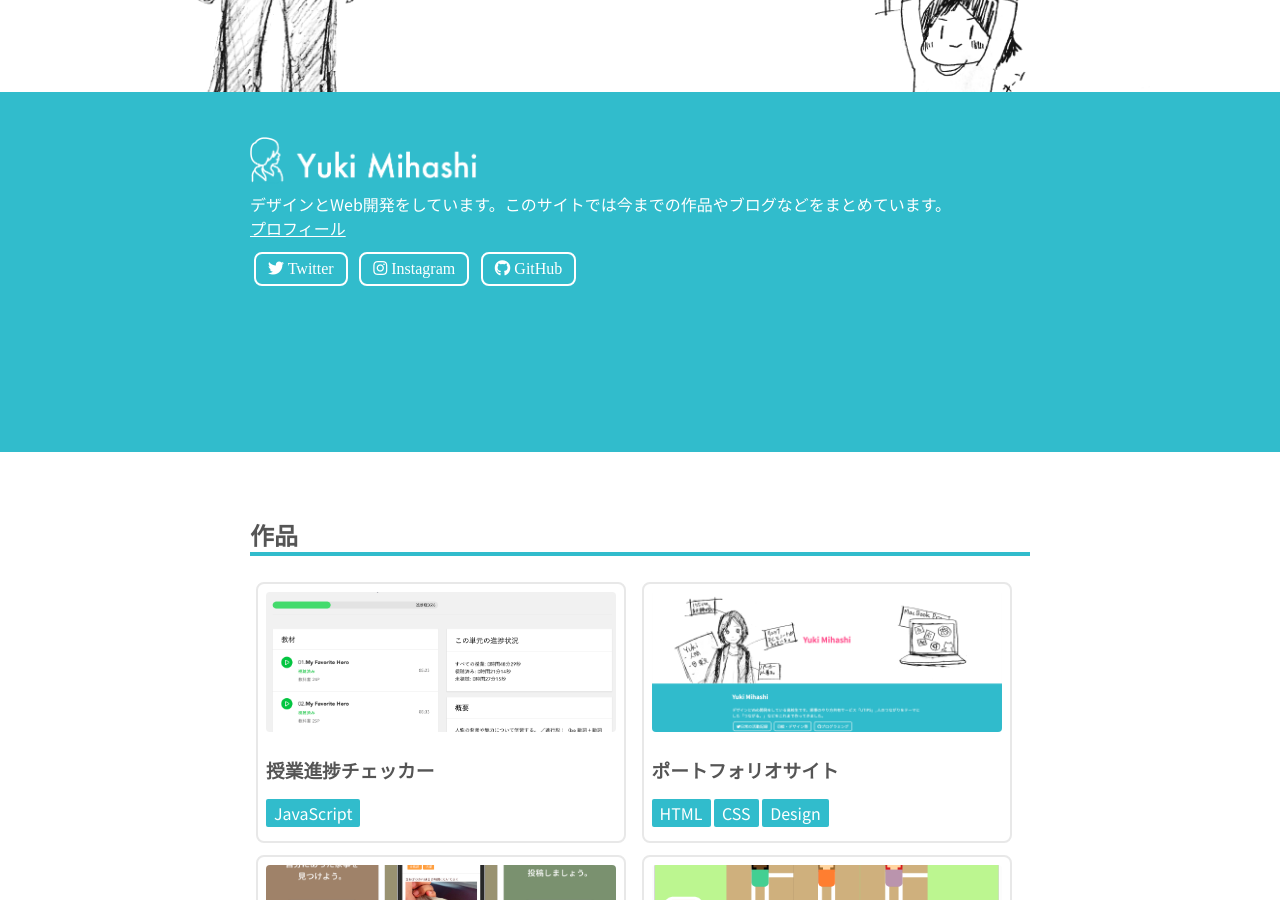
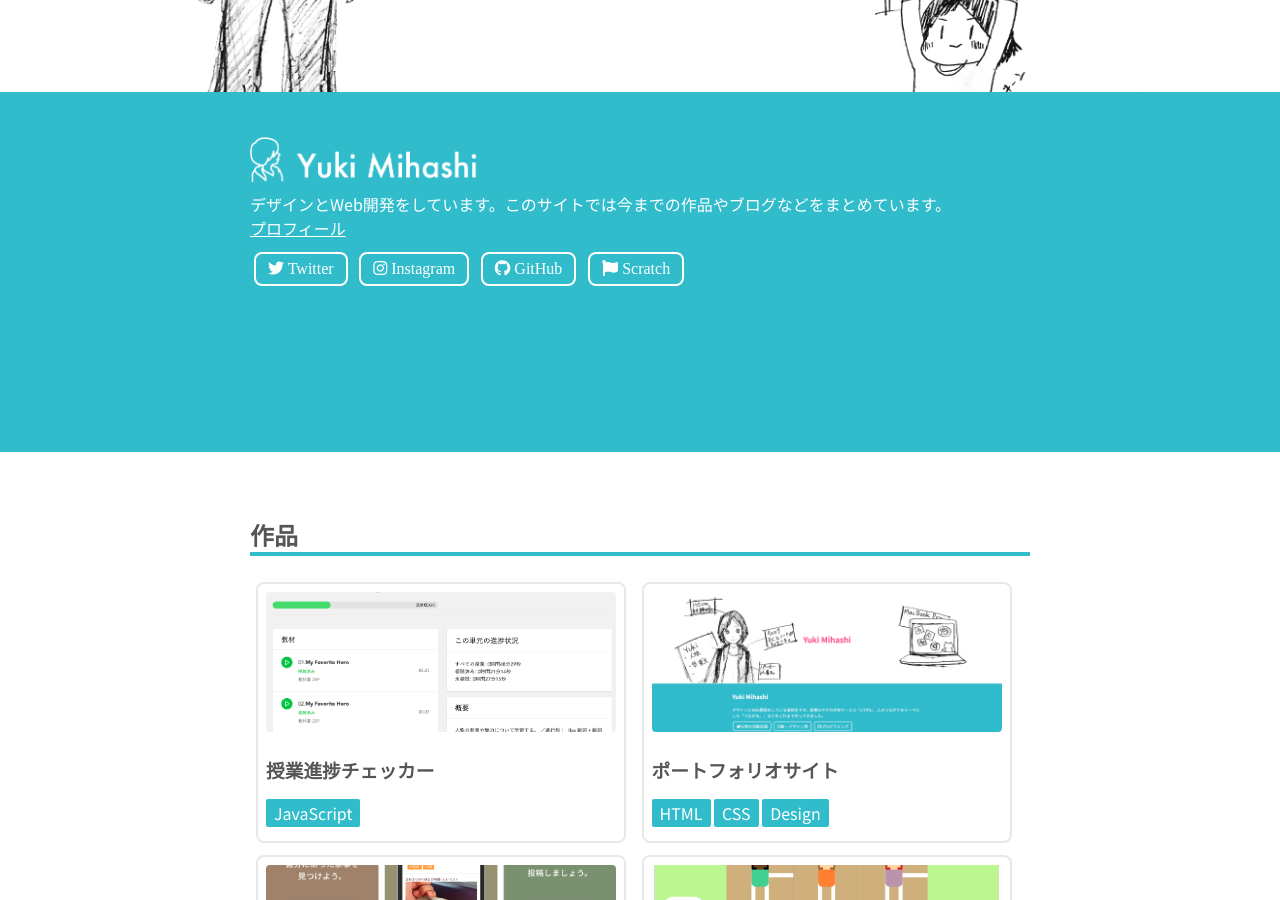
Before and after one commit to madoreenu/yuki384.github.io, a Jekyll site: the page built from index.md, in a window 1280 px wide and 900 px high, scrolled down 448 px. Built offline with Jekyll 4.4.1, drawn with Linux system fonts in a browser that asks for light colours; nearby versions of some CDN libraries; some web fonts are replaced.

Commit message:
Add Scratch Account URL

```diff
--- a/_includes/home.html
+++ b/_includes/home.html
@@ -11,6 +11,7 @@
       <a href="https://twitter.com/YukiMihashi"><i class="fab fa-twitter"></i><p> Twitter</p></a>
       <a href="https://www.instagram.com/yukimihashi/"><i class="fab fa-instagram"></i><p> Instagram</p></a>
       <a href="https://github.com/yuki384"><i class="fab fa-github"></i><p> GitHub</p></a>
+      <a href="https://scratch.mit.edu/users/yuki384/"><i class="fas fa-flag"></i> Scratch</a>
     </div>
   </div>
 </div>
```
